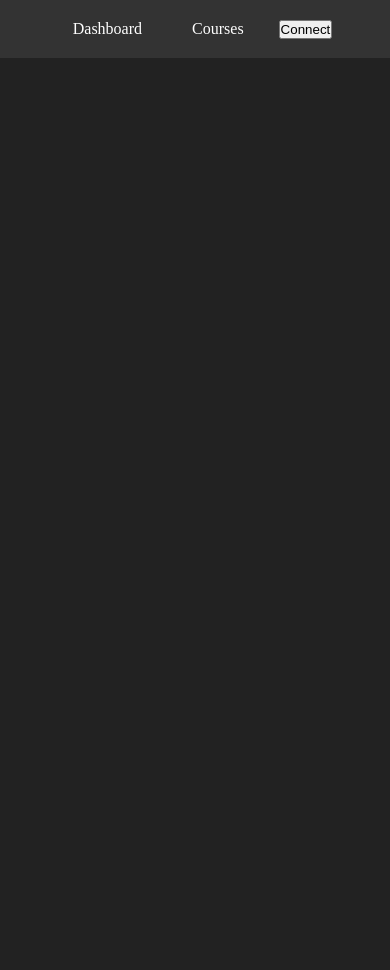
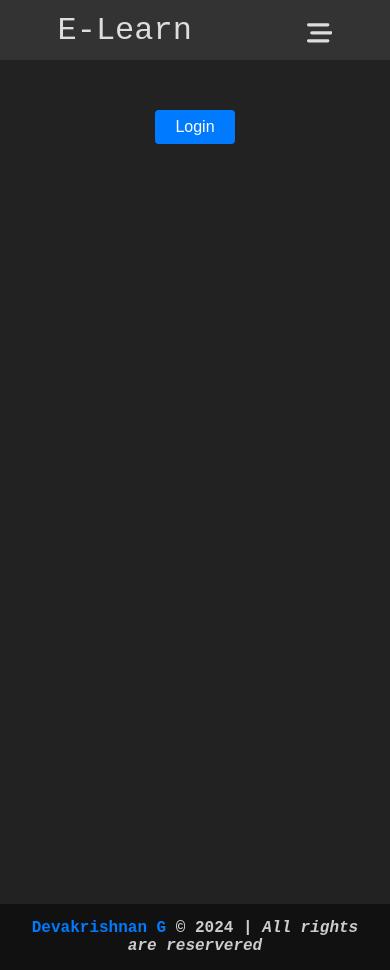
Before and after one commit to gdevakrishnan/elearn-web3, a React (Vite) app in the folder client/: page /profile in a window 390 px wide. Before the commit the page ends 844 px from the top, so only its background shows below. Built offline with nearby package versions, Linux system fonts and the light colour scheme.

Commit message:
Navbar and footer make it responsive

```diff
--- /dev/null
+++ b/client/src/components/Footer.jsx
@@ -0,0 +1,13 @@
+import React, { Fragment } from 'react'
+
+function Footer() {
+  return (
+    <Fragment>
+      <footer>
+        <h1><span className='name'>Devakrishnan G</span> &copy; 2024 | <span className='block'>All rights are reservered</span></h1>
+      </footer>
+    </Fragment>
+  )
+}
+
+export default Footer
--- a/client/src/components/Navbar.jsx
+++ b/client/src/components/Navbar.jsx
@@ -1,22 +1,31 @@
-import React, { Fragment, useContext } from 'react'
-import { Link } from 'react-router-dom'
-import appContext from '../context/appContext'
+import React, { Fragment, useContext, useState } from 'react';
+import { Link } from 'react-router-dom';
+import appContext from '../context/appContext';
+import { GrClose } from "react-icons/gr";
+import { FaBarsStaggered } from "react-icons/fa6";
 
 function Navbar() {
-    const {
-        getStateParameters,
-        State
-    } = useContext(appContext);
-    const {
-        WalletAddress,
-        isAdmin
-    } = State;
+    const { getStateParameters, State } = useContext(appContext);
+    const { WalletAddress, isAdmin } = State;
+    const [menuBtn, setMenuBtn] = useState(false); // State for menu button toggle
+
+    const toggleMenu = () => {
+        setMenuBtn(!menuBtn);
+    };
 
     return (
         <Fragment>
             <header className="navbar">
                 <nav>
-                    <ul>
+                    <Link to='/' className='logo'>E-Learn</Link>
+                    <input type="checkbox" id="check" checked={menuBtn} onChange={toggleMenu} />
+                    <label htmlFor='check' className="checkbtn">
+                        {
+                            menuBtn ? <GrClose className='menu_btn'/> : <FaBarsStaggered className='menu_btn' />
+                        }
+                    </label>
+
+                    <ul className={menuBtn ? "nav-menu active" : "nav-menu"}>
                         <li title='Dashboard'>
                             <Link to={'/'}>
                                 Dashboard
@@ -27,32 +36,30 @@ function Navbar() {
                                 Courses
                             </Link>
                         </li>
-                        {
-                            isAdmin && (
-                                <li title='New Course'>
-                                    <Link to={'/new-course'}>
-                                        New Course
-                                    </Link>
-                                </li>
-                            )
-                        }
-                        {(WalletAddress) ?
+                        {isAdmin && (
+                            <li title='New Course'>
+                                <Link to={'/new-course'}>
+                                    New Course
+                                </Link>
+                            </li>
+                        )}
+                        {WalletAddress ?
                             (<li title={WalletAddress}>
-                                <Link>
-                                    {WalletAddress.slice(0, 6)}...
+                                <Link to={'/profile'}>
+                                    {WalletAddress.slice(0, 5)}...{WalletAddress.slice(-6, -1)}
                                 </Link>
                             </li>) :
-                            (<li title='New Course'>
+                            (<li title='Connect Wallet'>
                                 <button onClick={(e) => {
                                     e.preventDefault();
                                     getStateParameters();
-                                }}>Connect</button>
+                                }} className='btn'>Connect</button>
                             </li>)}
                     </ul>
                 </nav>
             </header>
         </Fragment>
-    )
+    );
 }
 
-export default Navbar
+export default Navbar;
--- a/client/src/index.css
+++ b/client/src/index.css
@@ -5,14 +5,16 @@
   box-sizing: border-box;
   list-style-type: none;
   text-decoration: none;
+  font-size: 1rem;
 }
 
 body {
   width: 100vw;
   height: 100vh;
   overflow-x: hidden;
-  background-color: #222; /* Dark background */
-  color: #ddd; /* Light text color */
+  background-color: #222;
+  color: #ddd;
+  font-family: monospace;
 }
 
 .page {
@@ -27,9 +29,21 @@ form {
 }
 
 /* Navbar Styles */
+/* Navbar Styles */
 .navbar nav {
+  display: flex;
   background-color: #333;
   padding: 10px 0;
+  height: 60px;
+  justify-content: space-around;
+  align-items: center;
+}
+
+.navbar nav .logo {
+  font-size: 2rem;
+  width: auto;
+  color: #ddd;
+  margin: 0 20px;
 }
 
 .navbar nav ul {
@@ -53,10 +67,78 @@ form {
   text-decoration: none;
   padding: 10px 15px;
   display: inline-block;
+  font-size: 1.1rem;
+  font-weight: 400;
+  letter-spacing: 1.1px;
 }
 
 .navbar nav ul li a:hover {
   background-color: #555;
+}
+
+.navbar .checkbtn {
+  font-size: 2rem;
+  color: #ddd;
+  float: right;
+  margin: 14px 20px 0px 20px;
+  cursor: pointer;
+  display: none;
+}
+
+.navbar #check {
+  display: none;
+}
+
+@media screen and (max-width: 972px) {
+  .navbar nav ul {
+    position: fixed;
+    height: auto;
+    width: 40%;
+    margin: 0;
+    top: 70px;
+    right: -40%;
+    text-align: center;
+    background-color: #333;
+    transition: all 0.6s ease-out;
+    z-index: 1000;
+    box-shadow: inset 2px 2px 5px 1px #666, inset -2px -2px 40px 1px #666;
+    border-radius: 5px;
+  }
+
+  .navbar nav ul li {
+    display: block;
+    line-height: 4rem;
+  }
+
+  .navbar nav ul li a {
+    font-size: 1.2rem;
+  }
+
+  .navbar nav ul li a:hover {
+    color: var(--main);
+    background-color: transparent;
+    border: none;
+  }
+
+  .navbar .checkbtn {
+    display: inline-block;
+  }
+
+  .navbar #check:checked~ul {
+    right: 10px;
+  }
+
+  .navbar .checkbtn .menu_btn {
+    font-size: 1.6rem;
+    line-height: 60px;
+  }
+}
+
+@media screen and (max-width: 500px) {
+  .navbar nav ul {
+    width: 70%;
+    right: -70%;
+  }
 }
 
 /* New Course Page Styles */
@@ -93,7 +175,8 @@ form {
 }
 
 .new_course_page input[type="submit"],
-.new_course_page .btn {
+.new_course_page .btn,
+.navbar .btn {
   padding: 10px 20px;
   background-color: #007bff; /* Blue color */
   color: #fff;
@@ -111,7 +194,8 @@ form {
 }
 
 .new_course_page input[type="submit"]:hover,
-.new_course_page .btn:hover {
+.new_course_page .btn:hover,
+.navbar .btn:hover {
   background-color: #0056b3; /* Darker shade of blue */
 }
 
@@ -425,3 +509,86 @@ form {
 .leaderPage table tbody tr:hover {
   background-color: #444; /* Hover color */
 }
+
+/* Profile Page */
+.profile_page {
+  display: flex;
+  justify-content: center;
+  align-items: flex-start;
+  min-height: 100vh;
+  padding: 20px;
+  background-color: #222; /* Dark background */
+  color: #ddd; /* Light text color */
+}
+
+.profile_page .main {
+  width: auto;
+  display: flex;
+  flex-direction: column;
+  align-items: center;
+  text-align: center;
+  margin: 20px auto;
+  padding: 20px;
+  background-color: #333; /* Darker background */
+  border-radius: 8px;
+  box-shadow: 0 4px 8px rgba(0, 0, 0, 0.3); /* Darker box shadow */
+}
+
+.profile_page .main .image {
+  margin-bottom: 20px;
+}
+
+.profile_page .main .image .img {
+  width: 150px; /* Adjust as per your design */
+  height: 150px; /* Adjust as per your design */
+  border-radius: 50%;
+  border: 4px solid #007bff; /* Blue border */
+}
+
+.profile_page .main table {
+  width: 100%;
+  margin-top: 20px;
+  border-collapse: collapse;
+}
+
+.profile_page .main table td {
+  padding: 10px;
+  border-bottom: 1px solid #444; /* Darker border color */
+}
+
+.profile_page .main table td:first-child {
+  font-weight: bold;
+  width: 30%;
+}
+
+.profile_page .main table td:last-child {
+  text-align: left;
+}
+
+/* Footer */
+footer {
+  background-color: #111;
+  color: #ccc;
+  padding: 20px;
+  text-align: center;
+}
+
+footer h1 {
+  font-size: 16px;
+  margin: 0;
+}
+
+footer .name {
+  color: #007bff;
+}
+
+footer .block {
+  font-style: italic;
+}
+
+/* Responsive adjustments */
+@media (max-width: 768px) {
+  footer {
+    padding: 15px;
+  }
+}
--- /dev/null
+++ b/client/src/pages/Profile.jsx
@@ -0,0 +1,57 @@
+import React, { Fragment, useContext, useEffect, useState } from 'react'
+import appContext from '../context/appContext'
+import profile from '../assets/profile.png'
+
+function Profile() {
+  const {
+    State
+  } = useContext(appContext);
+  const {
+    WalletAddress,
+    ReadContract
+  } = State;
+
+  const [user, setUser] = useState(null);
+
+  const getUserProfile = async () => {
+    const data = await ReadContract.displayUserProfile({ from: WalletAddress });
+    setUser(data);
+  }
+
+  useEffect(() => {
+    getUserProfile();
+  }, []);
+  return (
+    <Fragment>
+        <section className="page profile_page">
+            {user && (
+              <Fragment>
+                <div className="main">
+                  <div className="image">
+                    <img src={ profile } alt="profile" className="img" />
+                  </div>
+                  <table>
+                    <tbody>
+                      <tr>
+                        <td>Address</td>
+                        <td>{WalletAddress.slice(0, 8)}...{WalletAddress.slice(-7, -1)}</td>
+                      </tr>
+                      <tr>
+                        <td>Username</td>
+                        <td>{user[0]}</td>
+                      </tr>
+                      <tr>
+                        <td>Score</td>
+                        <td>{user[1].toString()}</td>
+                      </tr>
+                    </tbody>
+                  </table>
+                </div>
+              </Fragment>
+            )}
+        </section>
+    </Fragment>
+  )
+}
+
+export default Profile
--- a/client/src/router/Router.jsx
+++ b/client/src/router/Router.jsx
@@ -5,6 +5,8 @@ import Dashboard from '../pages/Dashboard'
 import Courses from '../pages/Courses'
 import Newcourse from '../pages/Newcourse'
 import appContext from '../context/appContext'
+import Profile from '../pages/Profile'
+import Footer from '../components/Footer'
 
 function Router() {
   const { State } = useContext(appContext);
@@ -21,8 +23,10 @@ function Router() {
                 <Route path='/' index element={<Dashboard />}/>
                 <Route path='/courses' element={(WalletAddress) ? <Courses /> : <Dashboard />}/>
                 <Route path='/new-course' element={(WalletAddress && isAdmin) ? <Newcourse /> : <Dashboard />}/>
+                <Route path='/profile' element={(WalletAddress) ? <Profile /> : <Dashboard />}/>
             </Routes>
             <Outlet />
+            <Footer />
         </BrowserRouter>
     </Fragment>
   )
```
Also changed, not shown: client/src/assets/profile.png (added).
